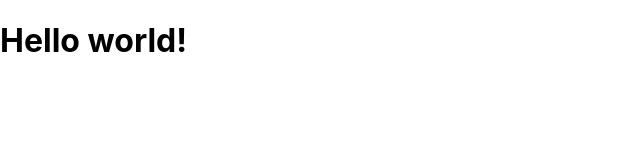
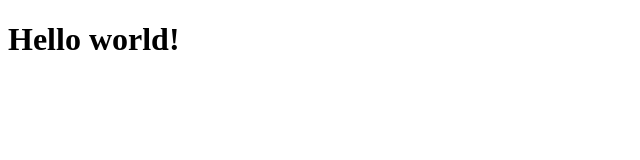
Before and after one commit to dotsync/wellness, a React (Create React App) app: page / in a window 1280 px wide. Shown: the top 160 px of the page, without its empty margins (0-640 px from the left). Built offline with nearby package versions, Linux system fonts and the light colour scheme.

Commit message:
Imports ThemeProvider to wrap App component

```diff
--- a/src/index.js
+++ b/src/index.js
@@ -1,12 +1,15 @@
 import React from 'react';
 import ReactDOM from 'react-dom';
-import './index.css';
 import App from './App';
+import theme from './theme';
+import { ThemeProvider } from '@material-ui/core/styles'
 import reportWebVitals from './reportWebVitals';
 
 ReactDOM.render(
   <React.StrictMode>
-    <App />
+    <ThemeProvider theme={theme}>
+      <App />
+    </ThemeProvider>
   </React.StrictMode>,
   document.getElementById('root')
 );
```
